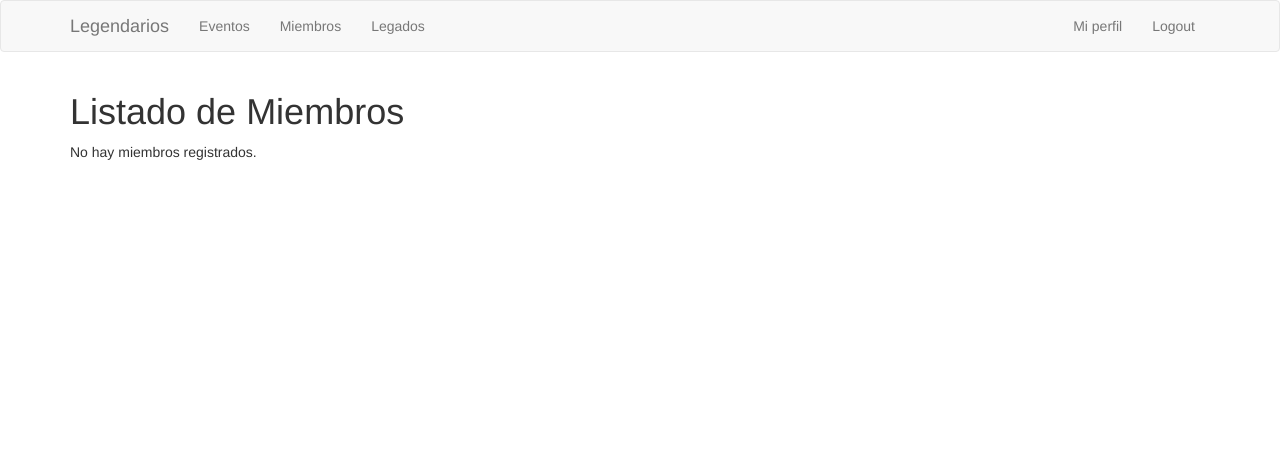
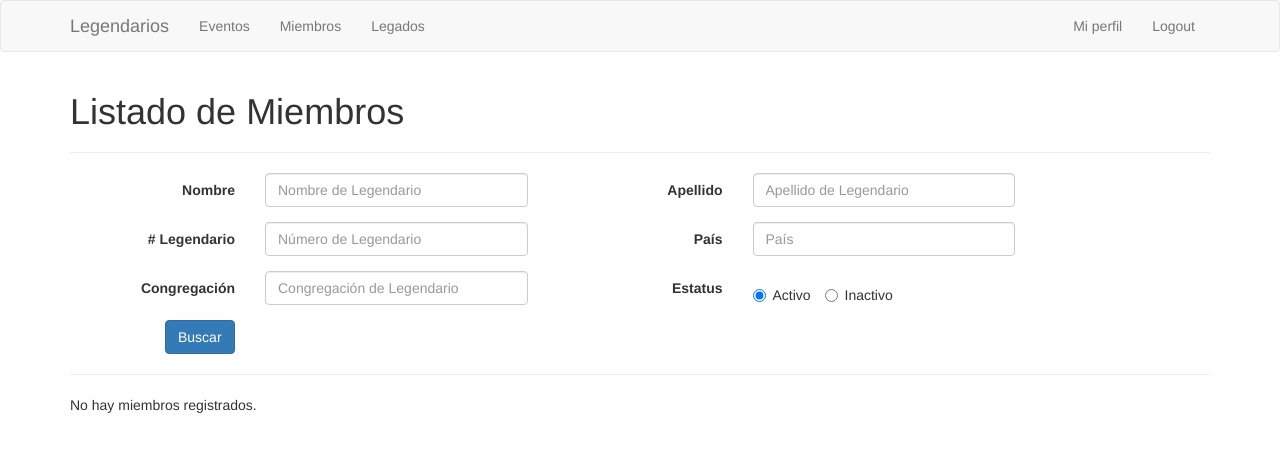
Before and after one commit to asapper/registro-legendarios, a Django app: page /registros/miembros/ in a window 1280 px wide. Shown: the top 452 px of the page. Run offline with Django 3.2, Linux system fonts and the light colour scheme; the visitor is signed in with stand-in values (Sample User, id 1); data that the repository does not hold is empty; parts of the project's set-up code (start-up, migrations or seed data) failed here and were passed over; some libraries are stand-ins or nearby versions.

Commit message:
add search box for Miembros list view

```diff
--- a/registros/templates/registros/miembros.html
+++ b/registros/templates/registros/miembros.html
@@ -2,13 +2,68 @@
 
 {% block content %}
 <h1>Listado de Miembros</h1>
+<hr>
 
+<form class="form-horizontal" action="" method="GET">
+    <div class="form-group">
+        <label for="search-nombre" class="col-sm-2 control-label">Nombre</label>
+        <div class="col-sm-3">
+            <input type="text" class="form-control" name="nombre" id="search-nombre" placeholder="Nombre de Legendario" />
+        </div>
+        <label for="search-apellido" class="col-sm-2 control-label">Apellido</label>
+        <div class="col-sm-3">
+            <input type="text" class="form-control" name="apellido" id="search-apellido" placeholder="Apellido de Legendario" />
+        </div>
+    </div><!-- .form-group -->
+    <div class="form-group">
+        <label for="search-num-lgnd" class="col-sm-2 control-label"># Legendario</label>
+        <div class="col-sm-3">
+            <input type="number" class="form-control" name="num-lgnd" id="search-num-lgnd" placeholder="Número de Legendario" />
+        </div>
+        <label for="search-pais" class="col-sm-2 control-label">País</label>
+        <div class="col-sm-3">
+            <input type="text" class="form-control" name="pais" id="search-pais" placeholder="País" />
+        </div>
+    </div><!-- .form-group -->
+    <div class="form-group">
+        <label for="search-congregacion" class="col-sm-2 control-label">Congregación</label>
+        <div class="col-sm-3">
+            <input type="text" class="form-control" name="congregacion" id="search-congregacion" placeholder="Congregación de Legendario" />
+        </div>
+        <label for="search-estatus" class="col-sm-2 control-label">Estatus</label>
+        <div class="radio col-sm-3">
+            <label class="radio-inline">
+                <input type="radio" name="estatus" id="estatus-activo" value="activo" checked="checked" />Activo
+            </label>
+            <label class="radio-inline">
+                <input type="radio" name="estatus" id="estatus-inactivo" value="inactivo" />Inactivo
+            </label>
+        </div>
+    </div><!-- .form-group -->
+    <button type="submit" class="btn btn-primary col-sm-offset-1">Buscar</button>
+</form>
+
+<hr>
 {% if latest_miembros_list %}
-<ul>
+<table class="table table-striped table-condensed table-hover table-responsive table-bordered">
+    <tr>
+        <th>Nombre</th>
+        <th># Legendario</th>
+        <th>País</th>
+        <th>Congregación</th>
+        <th>Estatus</th>
+    </tr>
     {% for miembro in latest_miembros_list %}
-    <li><a href="{% url 'registros:miembro_detail' miembro.id %}">{{ miembro }}</a></li>
+    <tr>
+        <td><a href="{% url 'registros:miembro_detail' miembro.id %}">{{ miembro }}</a></td>
+        <td>{{ miembro.numero_de_legendario }}</td>
+        <td>{{ miembro.pais }}</td>
+        <td>{{ miembro.congregacion }}</td>
+        <td>{{ miembro.estatus }}</td>
+    </tr>
     {% endfor %}
-</ul>
+</table>
+
 {% else %}
 <p>No hay miembros registrados.</p>
 {% endif %}
--- a/registros/views.py
+++ b/registros/views.py
@@ -78,7 +78,26 @@ class MiembrosView(LoginRequiredMixin, PermissionRequiredMixin, ListView):
 
     def get_queryset(self):
         """Return all Miembros."""
-        return Miembro.objects.all()
+        # store queryset
+        object_list = Miembro.objects.all()
+        # query if search performed
+        q_num_lgnd = self.request.GET.get('num-lgnd', None)
+        if q_num_lgnd is not None:
+            # conditions on query
+            conditions = dict()
+            conditions['nombre__icontains'] = self.request.GET.get('nombre')
+            conditions['apellido__icontains'] = \
+                self.request.GET.get('apellido')
+            conditions['pais__icontains'] = self.request.GET.get('pais')
+            conditions['congregacion__icontains'] = \
+                self.request.GET.get('congregacion')
+            conditions['estatus__icontains'] = self.request.GET.get('estatus')
+            # check numero de Legendario
+            if q_num_lgnd:
+                conditions['numero_de_legendario'] = int(q_num_lgnd)
+            # make query based on conditions
+            object_list = Miembro.objects.filter(**conditions)
+        return object_list
 
 
 class NuevoMiembroView(SuccessMessageMixin, FormView):
```
Also changed, not shown: registros/templates/registros/miembro_detail.html (+7 -5 lines).
